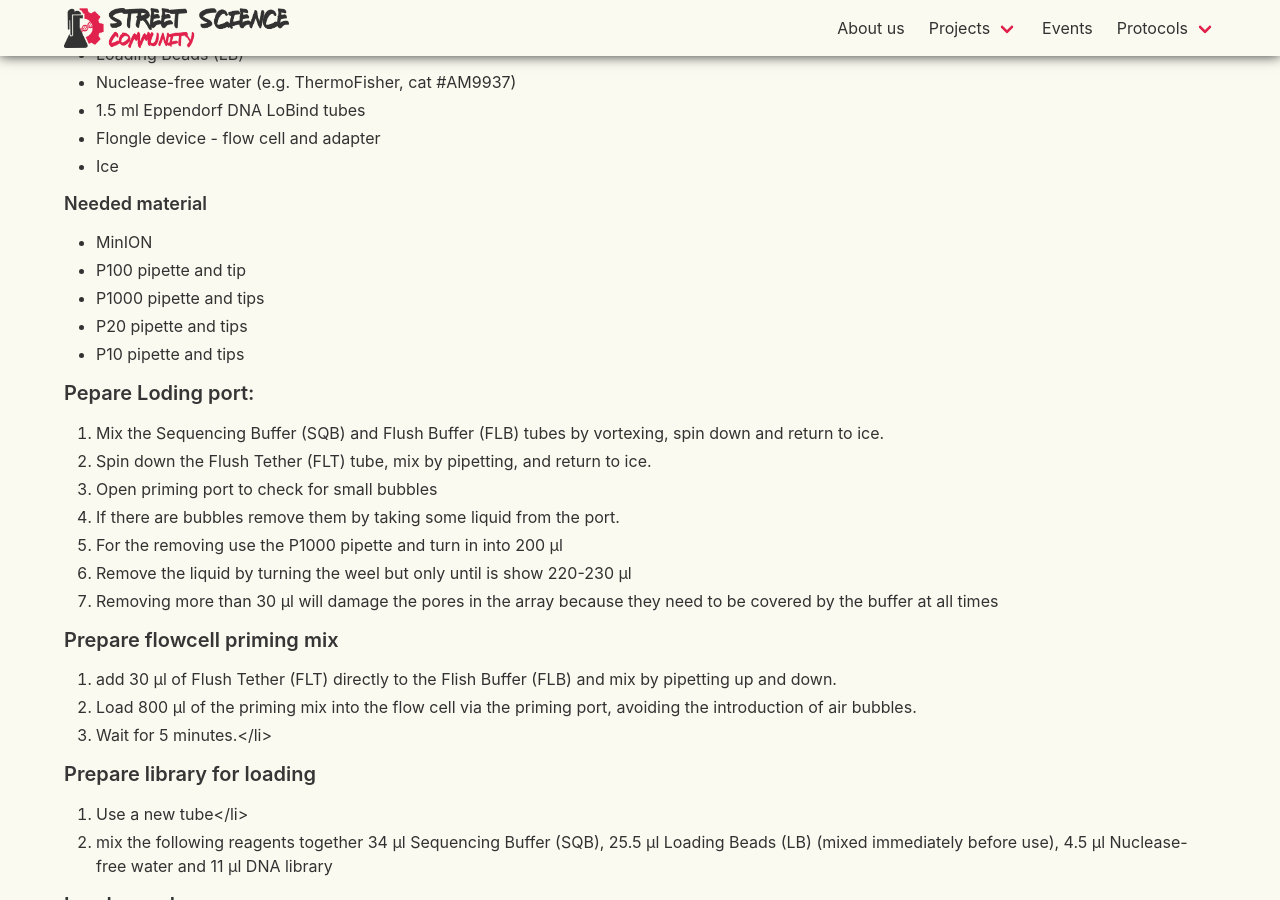
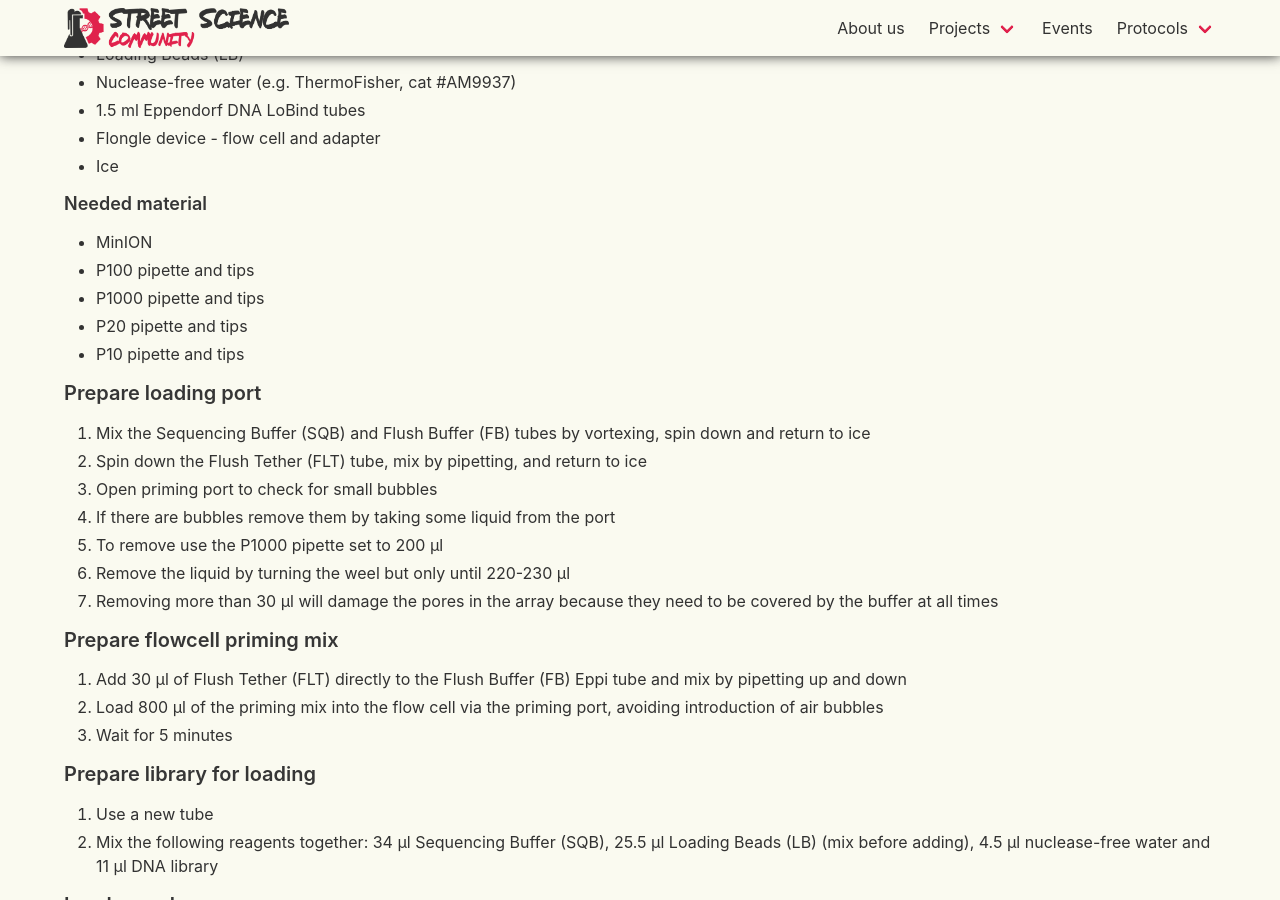
Before and after one commit to StreetScienceCommunity/StreetScienceCommunity.github.io, a Jekyll site: the page built from _protocols/beer-dna-sequencing.md, in a window 1280 px wide and 900 px high, scrolled down 1955 px. Built offline with Jekyll 4.4.1, drawn with Linux system fonts in a browser that asks for light colours; nearby versions of some CDN libraries; some of the changed text lies outside the part shown.

Commit message:
fixed some spelling mistakes

```diff
--- a/_protocols/beer-dna-sequencing.md
+++ b/_protocols/beer-dna-sequencing.md
@@ -11,14 +11,14 @@ The most important: **7.5µl DNA** extracted as described in the [DNA extraction
 
 ### Before starting Prepare DNA
 
-- DNA ~ 400 ng should be in 7.5 µl nuclease free water
-- DNA should be mixed by flicking the tube and spind down briefly in a microfuge or (micro-centrifuge)
-- All reagent of toh kit should be
-1. Thaw at room temperature
-2.  Briefly spin down
+- DNA ~ 400 ng should be in 7.5 µl nuclease-free water
+- DNA should be mixed by flicking the tube and spin down briefly in a microfuge or (micro-centrifuge)
+- All kit reagents should be:
+1. Thaw to room temperature
+2. Briefly spin down
 3. Mix well by pipetting
 - Once thawed, keep all the kit components on ice
-- repeat the mixing step always before using each reagent
+- Always repeat the mixing step before using each reagent
 
 ## Starting beer DNA sequencing
 
@@ -54,7 +54,7 @@ The most important: **7.5µl DNA** extracted as described in the [DNA extraction
 ##### Needed consumables
 - Flush Tether (FLT)
 - Sequencing Buffer (SQB)
-- Flush Buffer (FLB)
+- Flush Buffer (FB)
 - Loading Beads (LB)
 - Nuclease-free water (e.g. ThermoFisher, cat #AM9937)
 - 1.5 ml Eppendorf DNA LoBind tubes
@@ -63,40 +63,41 @@ The most important: **7.5µl DNA** extracted as described in the [DNA extraction
 
 ##### Needed material
 - MinION
-- P100 pipette and tip
+- P100 pipette and tips
 - P1000 pipette and tips
 - P20 pipette and tips
 - P10 pipette and tips
 
 
-#### Pepare Loding port:
-1. Mix the Sequencing Buffer (SQB) and Flush Buffer (FLB) tubes by vortexing, spin down and return to ice.
-2. Spin down the Flush Tether (FLT) tube, mix by pipetting, and return to ice.
+#### Prepare loading port
+
+1. Mix the Sequencing Buffer (SQB) and Flush Buffer (FB) tubes by vortexing, spin down and return to ice
+2. Spin down the Flush Tether (FLT) tube, mix by pipetting, and return to ice
 3. Open priming port to check for small bubbles
-4. If there are bubbles remove them by taking some liquid from the port.
-5. For the removing use the P1000 pipette and turn in into 200 µl
-6. Remove the liquid by turning the weel but only until is show 220-230 µl
+4. If there are bubbles remove them by taking some liquid from the port
+5. To remove use the P1000 pipette set to 200 µl
+6. Remove the liquid by turning the weel but only until 220-230 µl
 7. Removing more than 30 µl will damage the pores in the array because they need to be covered by the buffer at all times
 
 #### Prepare flowcell priming mix
 
-1. add 30 µl of Flush Tether  (FLT) directly to the Flish Buffer (FLB) and mix by pipetting up and down.
-2. Load 800 μl of the priming mix into the flow cell via the priming port, avoiding the introduction of air bubbles.
-3. Wait for 5 minutes.</li>
+1. Add 30 µl of Flush Tether (FLT) directly to the Flush Buffer (FB) Eppi tube and mix by pipetting up and down
+2. Load 800 μl of the priming mix into the flow cell via the priming port, avoiding introduction of air bubbles
+3. Wait for 5 minutes
 
 
 #### Prepare library for loading
 
-1. Use a  new tube</li>
-2. mix the following reagents together 34 μl Sequencing Buffer (SQB), 25.5 μl Loading Beads (LB) (mixed immediately before use),  4.5 μl Nuclease-free water and 11 μl DNA library
+1. Use a new tube
+2. Mix the following reagents together: 34 μl Sequencing Buffer (SQB), 25.5 μl Loading Beads (LB) (mix before adding), 4.5 μl nuclease-free water and 11 μl DNA library
 
 #### Load sample
 
 1. Gently lift the SpotON sample port cover to make the SpotON sample port accessible
-2. Load 200 μl of the priming mix into the flow cell via the priming port (not the SpotON sample port), avoiding the introduction of air bubbles
-3. Mix the prepared library gently by pipetting up and down just prior to loading
+2. Load 200 μl of the priming mix into the flow cell via the priming port (not the SpotON sample port), avoiding introduction of air bubbles
+3. Mix the prepared library gently by pipetting up and down prior to loading
 4. Add 75 μl of sample to the flow cell via the SpotON sample port in a dropwise fashion. Ensure each drop flows into the port before adding the next
-5. Gently replace the SpotON sample port cover, making sure the bung enters the SpotON port, close the priming port and replace the MinION lid
+5. Gently replace the SpotON sample port cover, making sure the bung enters the SpotON port, close the priming port and the MinION lid
 
 
 
@@ -104,7 +105,7 @@ The most important: **7.5µl DNA** extracted as described in the [DNA extraction
 
 ### MinKNOW
 
-MinKNOW is the program needed to connect your computer with MinION. It has a graphic user interface for setting up the configurations and running the sequencing. Furthermore, it has integrated base-caller software to convert the raw nanopore signals to the strings of nucleotides, in fastq format.
+MinKNOW is the program needed to connect your computer with MinION. It has a graphic user interface for configuring and running the sequencing. Furthermore, it has integrated base-caller software to convert the raw nanopore signals to the strings of nucleotides, in fastq format.
 
 #### Installation:
 
@@ -115,8 +116,8 @@ MinKNOW is the program needed to connect your computer with MinION. It has a gra
 #### Starting the software:
 
 Requirements:
-- you have to have a account at nanopor MinION to start the software
-- the divice need to be attached to the computer to start the software
+- You have to have a account at nanopor MinION to start the software
+- The divice need to be attached to the computer to start the software
 
 Either you find the "MinION Software" botton directly or you open it via the terminal using the path "/opt/ui/MinKNOW"
 
```
Also changed, not shown: other parts of _protocols/beer-dna-sequencing.md (+3 -3 lines).
